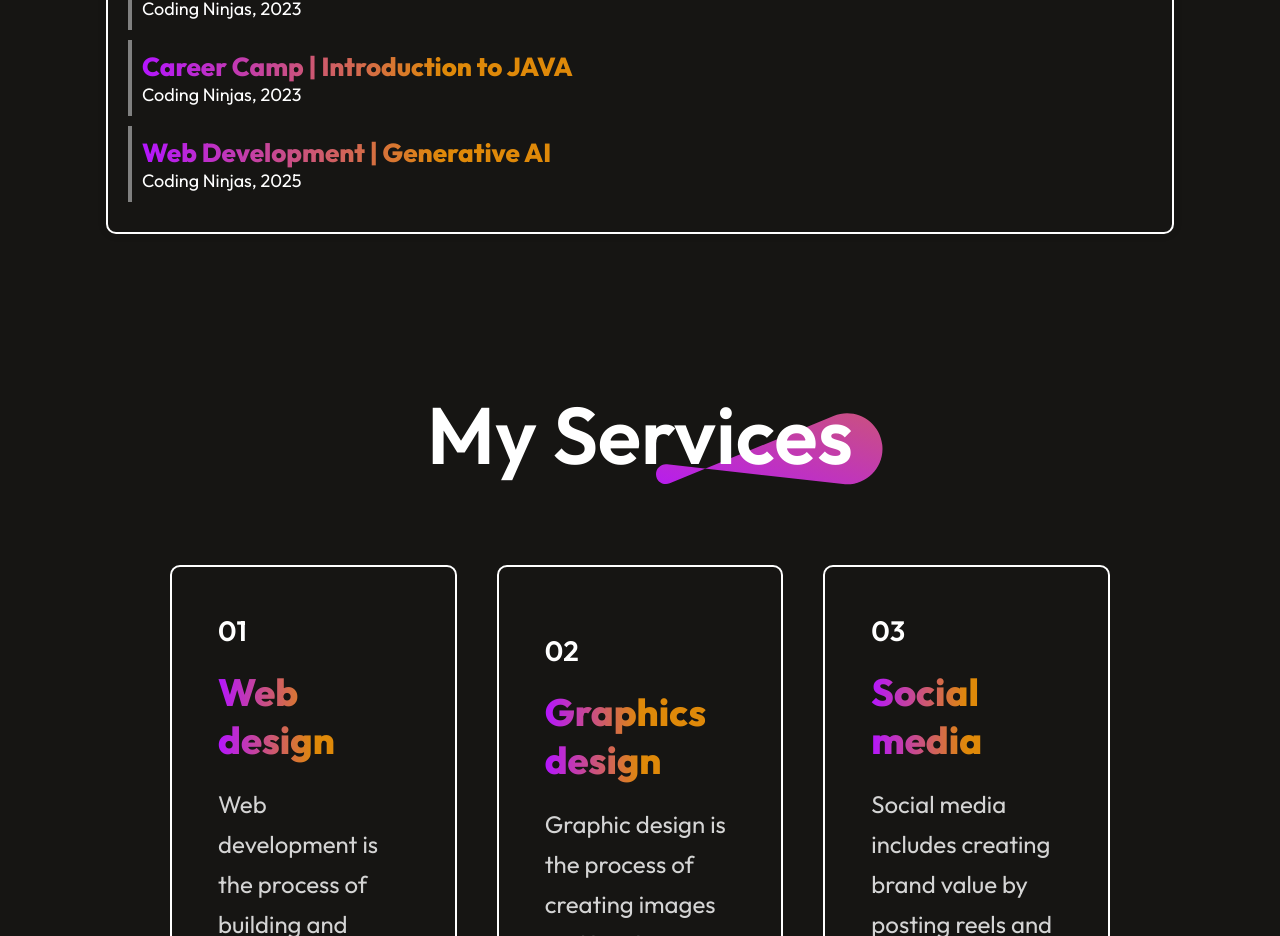
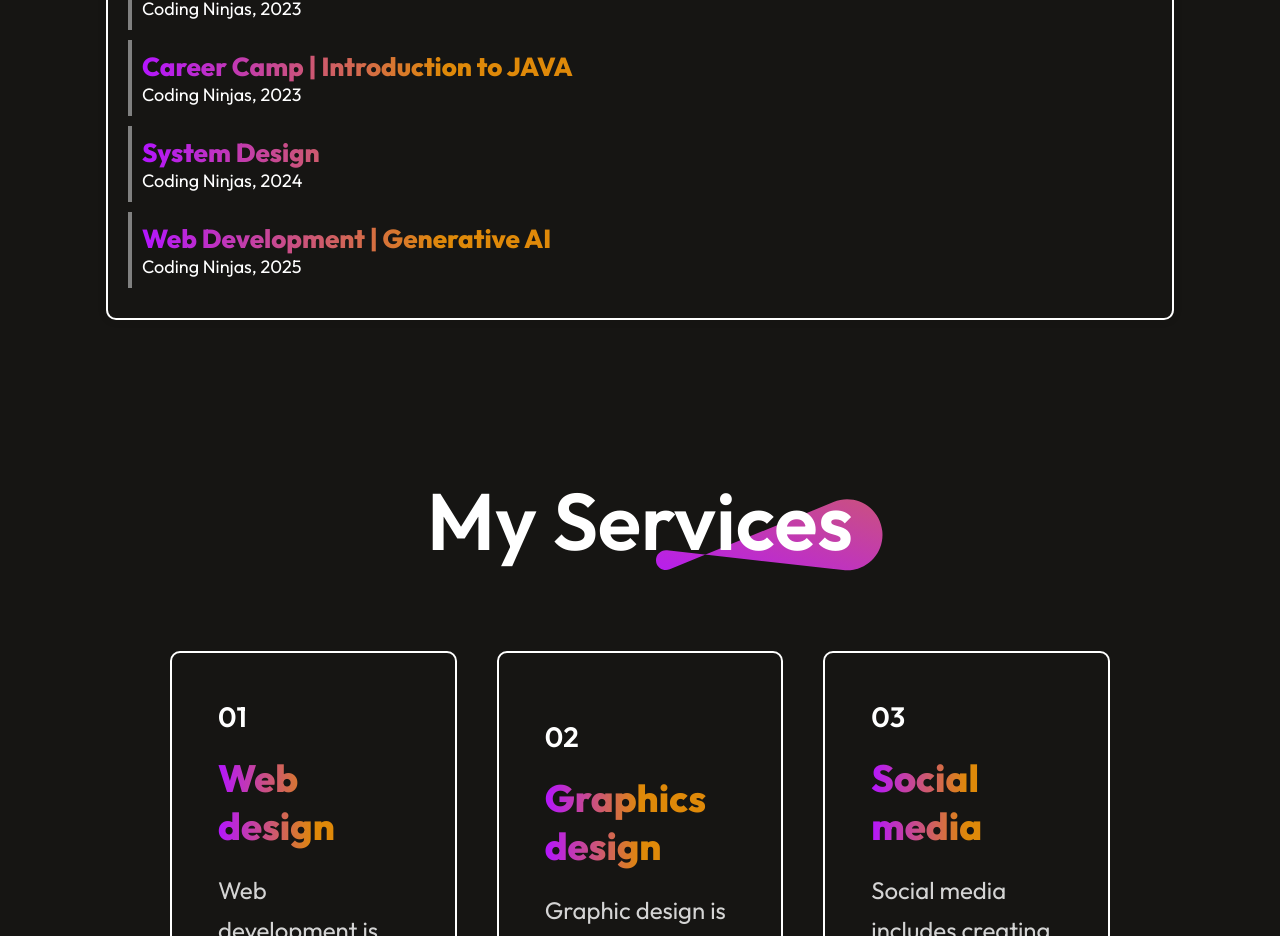
Before and after one commit to ParmodKumar28/Portfolio, a React (Vite) app: page / in a window 1280 px wide. Shown: the part 4258-5194 px from the top of the page. Built offline with nearby package versions, Linux system fonts and the light colour scheme; no server answers.

Commit message:
New Certification Added

```diff
--- a/src/Components/Education/Education.jsx
+++ b/src/Components/Education/Education.jsx
@@ -69,11 +69,17 @@ const certificationData = [
     link: "https://ninjasfiles.s3.amazonaws.com/certificate33464833526c0b9a3a2e3cc793ce48f7e0a534f.pdf",
   },
   {
+    title: "System Design",
+    issuer: "Coding Ninjas",
+    year: "2024",
+    link: "https://certificate.codingninjas.com/view/2589348c01f82eb0",
+  },
+  {
     title: "Web Development | Generative AI",
     issuer: "Coding Ninjas",
     year: "2025",
     link: "https://certificate.codingninjas.com/view/4a7f7707f5d82ada",
-  },
+  }
 ];
 
 const Education = () => {
```
